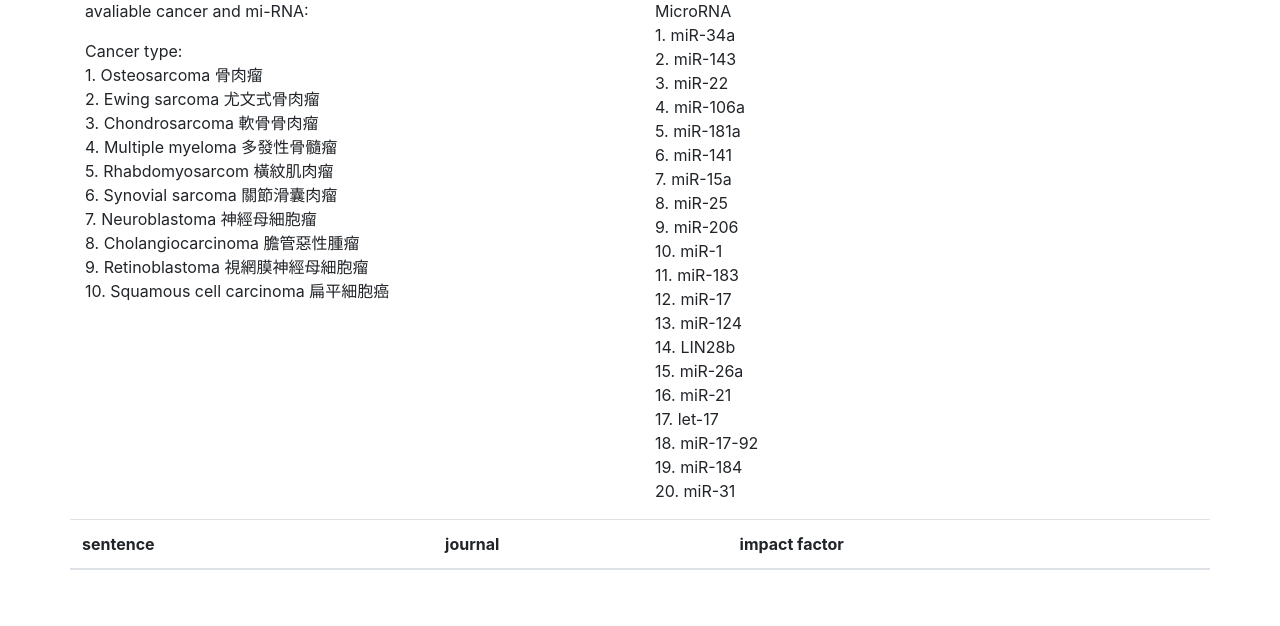
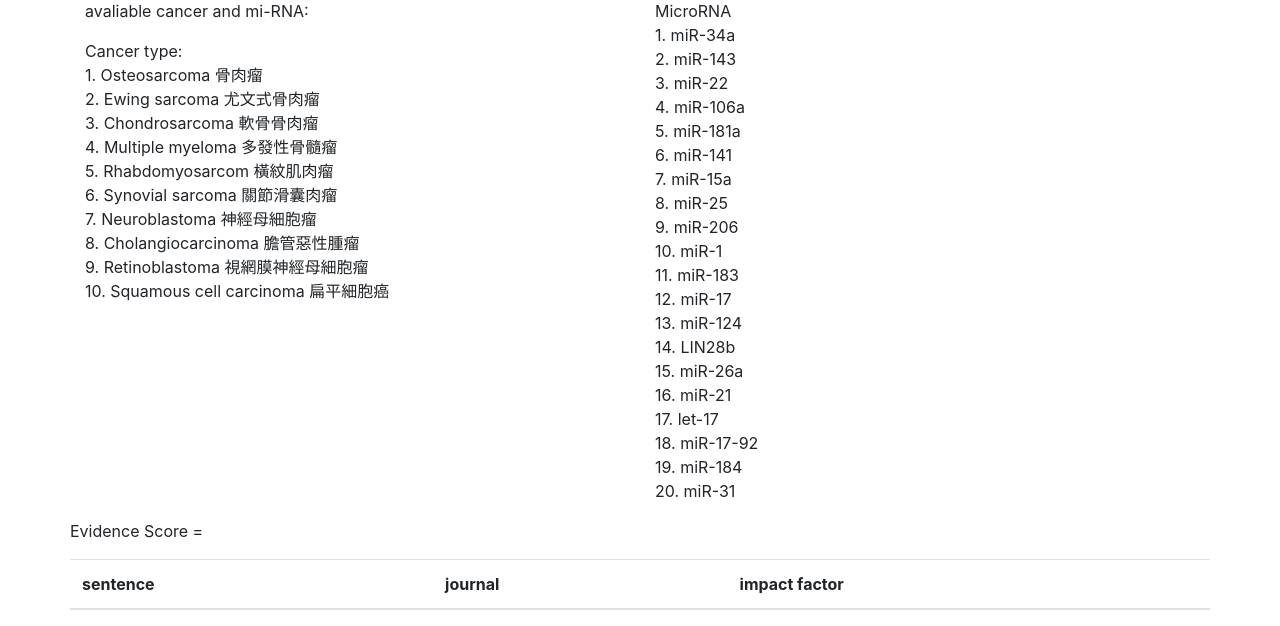
Before and after one commit to jefffang19/ir_final, a Django app: page /search_engine/get_evidence in a window 1280 px wide. Shown: the part 252-878 px from the top of the page. Before the commit the page ends 822 px from the top, so only its background shows below. Run offline with Django 3.2, Linux system fonts and the light colour scheme; lists and menus that the app fills with data are empty; some libraries are stand-ins or nearby versions.

Commit message:
Add show evidence score on frontend

```diff
--- a/hw_server/search_engine/controller/frontend.py
+++ b/hw_server/search_engine/controller/frontend.py
@@ -117,7 +117,9 @@
 
         import numpy as np
 
-        avg_if = np.mean(np.array(impact_factors))
+        avg_if = 0
+        if len(impact_factors) != 0:
+            avg_if = np.mean(np.array(impact_factors))
 
         print(len(arts))
         evidence_score = len(all_mark_setences) * len(arts) * avg_if
--- a/hw_server/search_engine/templates/search_engine/final.html
+++ b/hw_server/search_engine/templates/search_engine/final.html
@@ -7,7 +7,7 @@
 <head>
     <meta charset="utf-8">
     <meta name="viewport" content="width=device-width, initial-scale=1.0, shrink-to-fit=no">
-    <title>IIrHW5</title>
+    <title>IIr Final Project</title>
     <link rel="stylesheet" href="https://cdnjs.cloudflare.com/ajax/libs/twitter-bootstrap/4.5.2/css/bootstrap.min.css">
     <link rel="stylesheet" href={% static "css/Highlight-Blue.css" %}>
     <link rel="stylesheet" href={% static "css/hw4_styles.css" %}>
@@ -83,6 +83,10 @@
                         20.	miR-31</p>
                 </div>
             </div>
+            <div class="row">
+                <p>Evidence Score = </p>
+                <p id = 'evid_score'></p>
+            </div>
         </div>
     </div>
 
@@ -116,6 +120,8 @@
                   '</thead>' +
                   '<tbody>';
 
+            document.getElementById("evid_score").innerHTML = '';
+
             // get input keyword
             const keyword_cancer = $('[id="keyword_cancer"]').val();
             const keyword_mirna = $('[id="keyword_mirna"]').val();
@@ -126,6 +132,7 @@
                 data:{cancer:keyword_cancer, mirna: keyword_mirna},
                 success: function (data) {
                     var sent_list = document.getElementById("sentences_list");
+                    var evid_score = document.getElementById("evid_score");
 
                     for (i=0;i<data['evidence_sentences'].length;i++){
                         sent_list.innerHTML += '<tr>' +
@@ -135,6 +142,8 @@
                     }
 
                     sent_list.innerHTML += '</tbody>';
+                    evid_score.innerHTML += '<p>' + data['evidence_score'] + '</p>';
+
                 },
                 error: function () {
                     alert("query failed")
```
